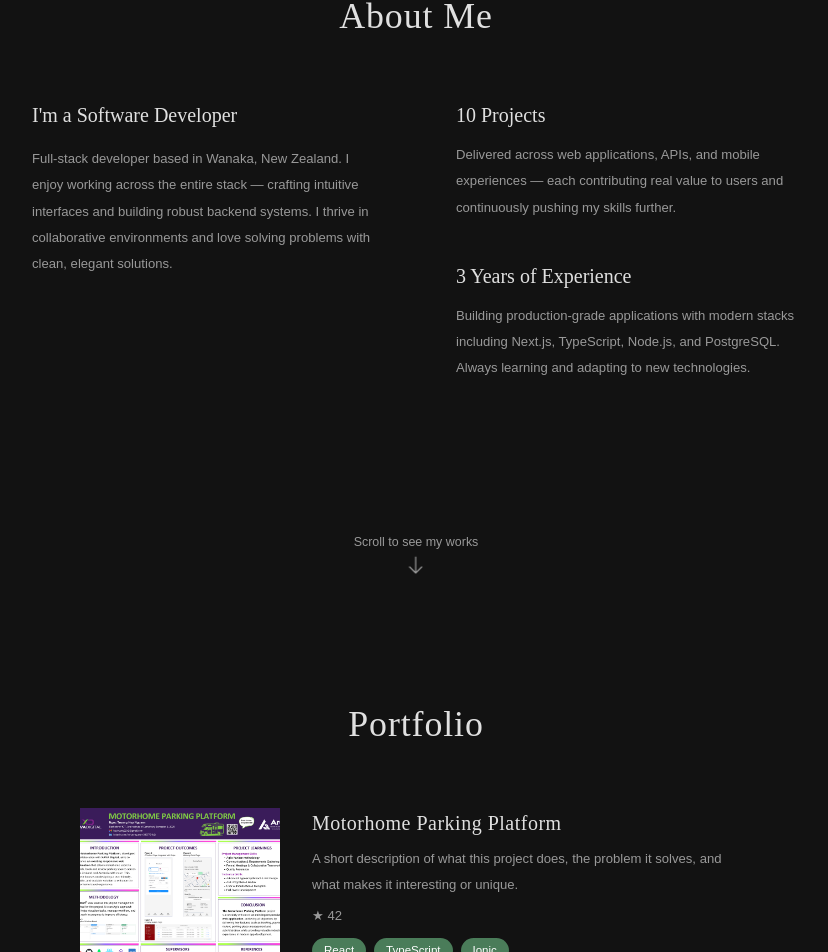
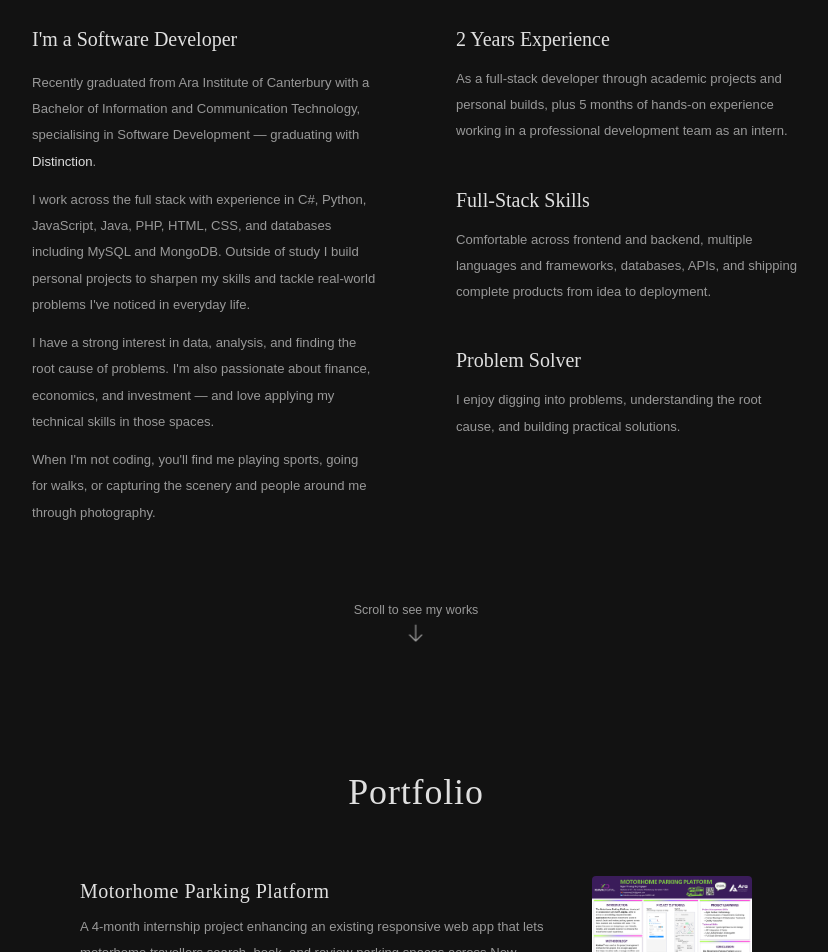
Before and after one commit to NgocTruongHuyNguyen/my-web, a Next.js app: page / in a window 1280 px wide. Shown: the part 982-1934 px from the top of the page, without its empty margins (224-1052 px from the left). Built offline with nearby package versions, Linux system fonts and the light colour scheme.

Commit message:
Change description in About Me Section

```diff
--- a/src/components/About.tsx
+++ b/src/components/About.tsx
@@ -27,10 +27,25 @@ export default function AboutSection() {
             I&apos;m a Software Developer
           </h3>
           <p className="text-[0.82rem] leading-loose" style={{ color: "var(--muted)" }}>
-            Full-stack developer based in Wanaka, New Zealand. I enjoy working
-            across the entire stack — crafting intuitive interfaces and building
-            robust backend systems. I thrive in collaborative environments and
-            love solving problems with clean, elegant solutions.
+            Recently graduated from Ara Institute of Canterbury with a Bachelor of
+            Information and Communication Technology, specialising in Software
+            Development — graduating with{" "}
+            <span style={{ color: "var(--text)" }}>Distinction</span>.
+          </p>
+          <p className="text-[0.82rem] leading-loose mt-3" style={{ color: "var(--muted)" }}>
+            I work across the full stack with experience in C#, Python, JavaScript,
+            Java, PHP, HTML, CSS, and databases including MySQL and MongoDB. Outside
+            of study I build personal projects to sharpen my skills and tackle
+            real-world problems I&apos;ve noticed in everyday life.
+          </p>
+          <p className="text-[0.82rem] leading-loose mt-3" style={{ color: "var(--muted)" }}>
+            I have a strong interest in data, analysis, and finding the root cause of
+            problems. I&apos;m also passionate about finance, economics, and investment —
+            and love applying my technical skills in those spaces.
+          </p>
+          <p className="text-[0.82rem] leading-loose mt-3" style={{ color: "var(--muted)" }}>
+            When I&apos;m not coding, you&apos;ll find me playing sports, going for walks,
+            or capturing the scenery and people around me through photography.
           </p>
         </FadeIn>
 
@@ -41,12 +56,12 @@ export default function AboutSection() {
               className="text-[1.25rem] font-medium mb-3"
               style={{ fontFamily: "'Cormorant Garamond', serif" }}
             >
-              10 Projects
+              2 Years Experience
             </h3>
             <p className="text-[0.82rem] leading-loose" style={{ color: "var(--muted)" }}>
-              Delivered across web applications, APIs, and mobile experiences —
-              each contributing real value to users and continuously pushing my
-              skills further.
+              As a full-stack developer through academic projects and personal
+              builds, plus 5 months of hands-on experience working in a
+              professional development team as an intern.
             </p>
           </div>
           <div>
@@ -54,12 +69,24 @@ export default function AboutSection() {
               className="text-[1.25rem] font-medium mb-3"
               style={{ fontFamily: "'Cormorant Garamond', serif" }}
             >
-              3 Years of Experience
+              Full-Stack Skills
             </h3>
             <p className="text-[0.82rem] leading-loose" style={{ color: "var(--muted)" }}>
-              Building production-grade applications with modern stacks including
-              Next.js, TypeScript, Node.js, and PostgreSQL. Always learning and
-              adapting to new technologies.
+              Comfortable across frontend and backend, multiple languages and
+              frameworks, databases, APIs, and shipping complete products from
+              idea to deployment.
+            </p>
+          </div>
+          <div>
+            <h3
+              className="text-[1.25rem] font-medium mb-3"
+              style={{ fontFamily: "'Cormorant Garamond', serif" }}
+            >
+              Problem Solver
+            </h3>
+            <p className="text-[0.82rem] leading-loose" style={{ color: "var(--muted)" }}>
+              I enjoy digging into problems, understanding the root cause, and
+              building practical solutions.
             </p>
           </div>
         </FadeIn>
--- a/src/components/Portfolio.tsx
+++ b/src/components/Portfolio.tsx
@@ -1,7 +1,7 @@
 "use client";
 
 import Image from "next/image";
-import { motion } from "framer-motion";
+import {motion } from "framer-motion";
 import { useInView } from "react-intersection-observer";
 import ScrollHint from "./ScrollHint";
 
@@ -20,8 +20,7 @@ const projects: Project[] = [
     id: 1,
     name: "Motorhome Parking Platform",
     description:
-      "A short description of what this project does, the problem it solves, and what makes it interesting or unique.",
-    stats: "★ 42",
+      "A 4-month internship project enhancing an existing responsive web app that lets motorhome travellers search, book, and review parking spaces across New Zealand. Working as a full-stack developer, I gained hands-on experience applying React, TypeScript, and Ionic in a real-world production codebase.",
     tags: ["React", "TypeScript", "Ionic"],
     image: "/MotorhomeApp.png",
   },
@@ -29,9 +28,8 @@ const projects: Project[] = [
     id: 2,
     name: "Millars Beach Website Remake",
     description:
-      "Another project description. Talk about the tech you used, the impact it had, or any notable achievements.",
+      "One of my first real-client projects, a full redesign of the Millars Beach community website built to spec from client requirements. Working full-stack, I learned how to translate real-world briefs into a clean, modern site using PHP, Tailwind, and HTML.",
     link: "https://github.com/yourusername",
-    stats: "↓ 10k+ Downloads",
     tags: ["PHP", "Tailwind", "HTML"],
     image: "/MillarsBeachRemake.png",
   },
@@ -39,7 +37,7 @@ const projects: Project[] = [
     id: 3,
     name: "Tax Calculator App",
     description:
-      "Describe this project in a couple of sentences. Keep it concise but informative enough to spark curiosity.",
+      "A personal project born from a real-world problem. While on a trip back to Vietnam, I noticed the confusion around the country's new tax rules and decided to build a solution. I took it all the way from idea to tested product, calculating income tax under the updated rules and turning a personal frustration into something practical.",
     link: "hhttps://github.com/NgocTruongHuyNguyen/TaxCalculatorApp",
     tags: ["React", "TypeScript", "Firebase"],
     image: "/TaxImg.png",
@@ -48,7 +46,7 @@ const projects: Project[] = [
     id: 4,
     name: "Personal Website",
     description:
-      "Describe this project in a couple of sentences. Keep it concise but informative enough to spark curiosity.",
+      "My personal portfolio site, built to serve as my online resume. A central place where I can showcase my projects, skills, and experience in a way that feels more alive than a PDF ever could.",
     link: "https://github.com/yourusername",
     tags: ["Next.js", "TypeScript", "CSS"],
     image: "/PersonalWeb.png",
@@ -125,17 +123,19 @@ function ProjectCard({ project, index }: { project: Project; index: number }) {
           href={project.link ?? "#"}
           target="_blank"
           rel="noopener noreferrer"
-          className="block shrink-0 w-full sm:w-[200px] sm:order-first aspect-[4/3] overflow-hidden relative"
-          style={{ background: "var(--thumb-bg)" }}
+          // className="block shrink-0 w-full sm:w-[200px] sm:order-first aspect-[4/3] overflow-hidden relative"
+          className="block overflow-hidden rounded-sm transition-opacity duration-300 hover:opacity-80"
+          style={{ width: "160px" }}
           tabIndex={-1}
         >
           {project.image ? (
             <Image
               src={project.image}
               alt={project.name}
-              fill
-              className="object-cover transition-transform duration-500 group-hover:scale-105"
-              sizes="(max-width: 768px) 100vw, (max-width: 1200px) 50vw, 33vw"
+              // className="w-full h-full transition-transform duration-500 group-hover:scale-105"
+              width={400}
+              height={400}
+              className="w-full h-auto"
             />
           ) : (
             <div
```
